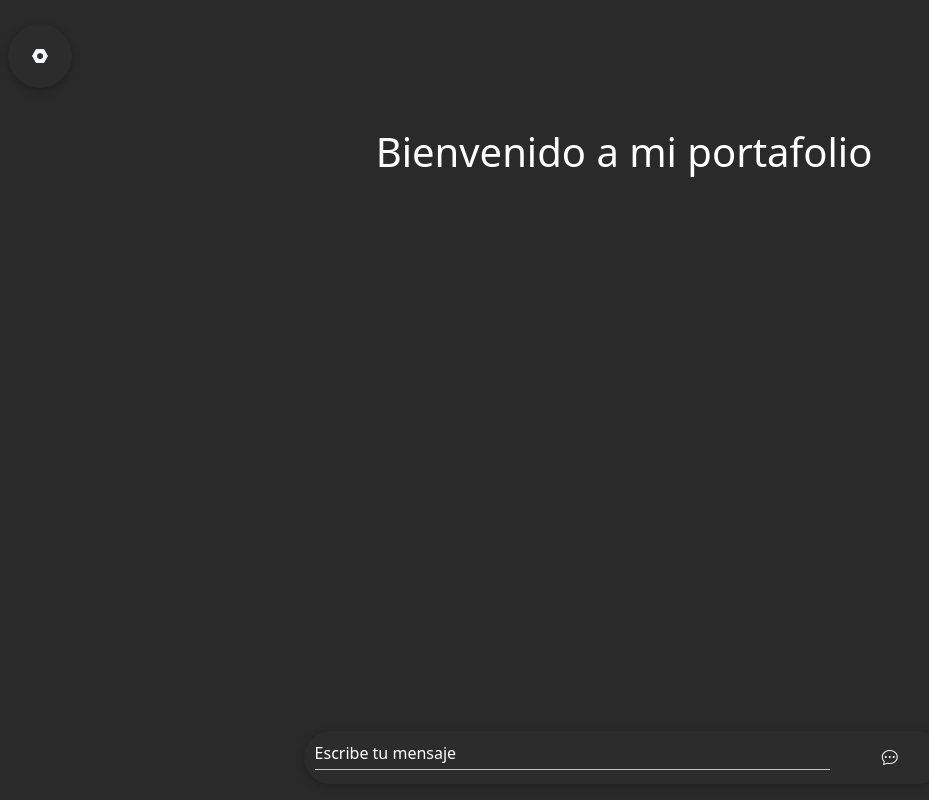
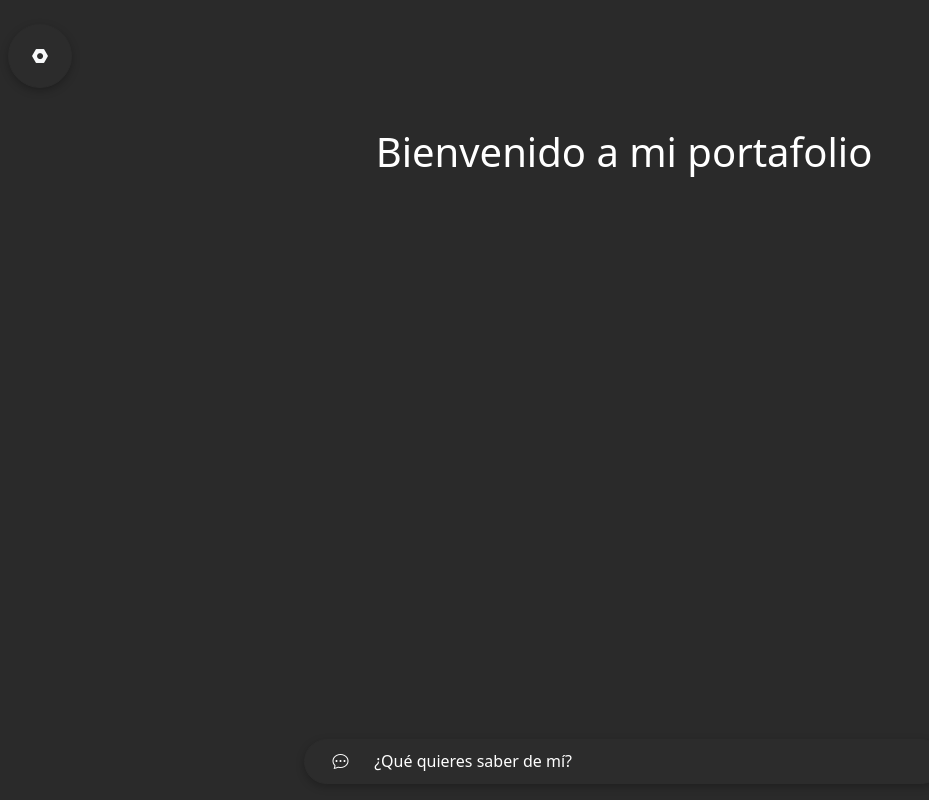
Before and after one commit to sebasOM-dev/MiPortafolio, a plain HTML site: page index.html in a window 1280 px wide. Shown: the whole page, without its empty margins (16-945 px from the left). Drawn offline with nearby package versions, Linux system fonts and the light colour scheme.

Commit message:
actualizacion iconos

```diff
--- a/index.html
+++ b/index.html
@@ -3,7 +3,7 @@
     <head>
         <meta charset="UTF-8">
         <meta name="viewport" content="width=device-width, initial-scale=1.0">
-        <title>Document</title>
+        <title>¡Portafolio de Sebas!</title>
         <link rel="stylesheet" href="./web/CSS/styles.css">
         <script src="./web/index.js"></script>
         <script src="https://cdn.jsdelivr.net/npm/bootstrap@5.3.3/dist/js/bootstrap.bundle.min.js" integrity="sha384-YvpcrYf0tY3lHB60NNkmXc5s9fDVZLESaAA55NDzOxhy9GkcIdslK1eN7N6jIeHz" crossorigin="anonymous"></script>
@@ -15,7 +15,7 @@
             <button onclick="abrirOpciones()" id="btnMenu" class="button-opciones boton-principal position-fixed top-0 start-0 mt-4 ms-4 p-3"><i class="bi bi-nut-fill text-light"></i></button>
 
             <button onclick="location.href='./reflexion.html'" name="opciones" class="button-opciones position-fixed top-0 start-0"><i class="bi bi-question-circle text-light"></i></button>
-            <button onclick="cambioColores()" name="opciones" class="button-opciones position-fixed top-0 start-0"><i class="bi bi-moon-stars text-light"></i></button>
+            <button onclick="cambioColores()" name="opciones" class="button-opciones position-fixed top-0 start-0"><i class="bi bi-brilliance text-light"></i></button>
 
 
             <scroll-container style="height: 56dvh; overflow-y: auto; margin-bottom: 5rem; z-index: 11;">
@@ -136,12 +136,11 @@
                 </div>
 
                 <div class="container d-flex gap-2" name="bar-chat" id="barChat" style="cursor: pointer;">
-                    <div class="col-10 d-flex flex-column align-items-start justify-content-end gap-1 h-100">
-                        <span>Escribe tu mensaje</span>
-                        <hr class="border-light opacity-75 w-100" style="padding-top: .2rem; margin: 0rem;">
+                    <div class="col-1 d-flex justify-content-center align-items-center">
+                        <i class="bi bi-chat-dots"></i>
                     </div>
-                    <div class="col-2 d-flex justify-content-center align-items-center">
-                        <i class="bi bi-chat-dots"></i>
+                    <div class="col-10 d-flex flex-column align-items-start justify-content-start h-100">
+                        <span>¿Qué quieres saber de mí?</span>
                     </div>
                 </div>
             </article>
--- a/web/index.js
+++ b/web/index.js
@@ -158,7 +158,7 @@ let cambioColores = () =>{
         document.documentElement.style.setProperty("--color-secundario",dark_color_secundario);
         document.documentElement.style.setProperty("--color-texto",dark_text);
 
-        barra_divisora_msg[0].classList.replace("border-dark","border-light");
+        //barra_divisora_msg[0].classList.replace("border-dark","border-light");
 
         cambioColoresIconos(t_blanco);
 
@@ -168,7 +168,7 @@ let cambioColores = () =>{
         document.documentElement.style.setProperty("--color-secundario",light_color_secundario);
         document.documentElement.style.setProperty("--color-texto",light_text);
 
-        barra_divisora_msg[0].classList.replace("border-light","border-dark");
+        //barra_divisora_msg[0].classList.replace("border-light","border-dark");
 
         cambioColoresIconos(t_negro);
 
```
Also changed, not shown: package.json (deleted, +0 -15 lines), web/srcs/dia-y-noche.png (added), 1 other file.
